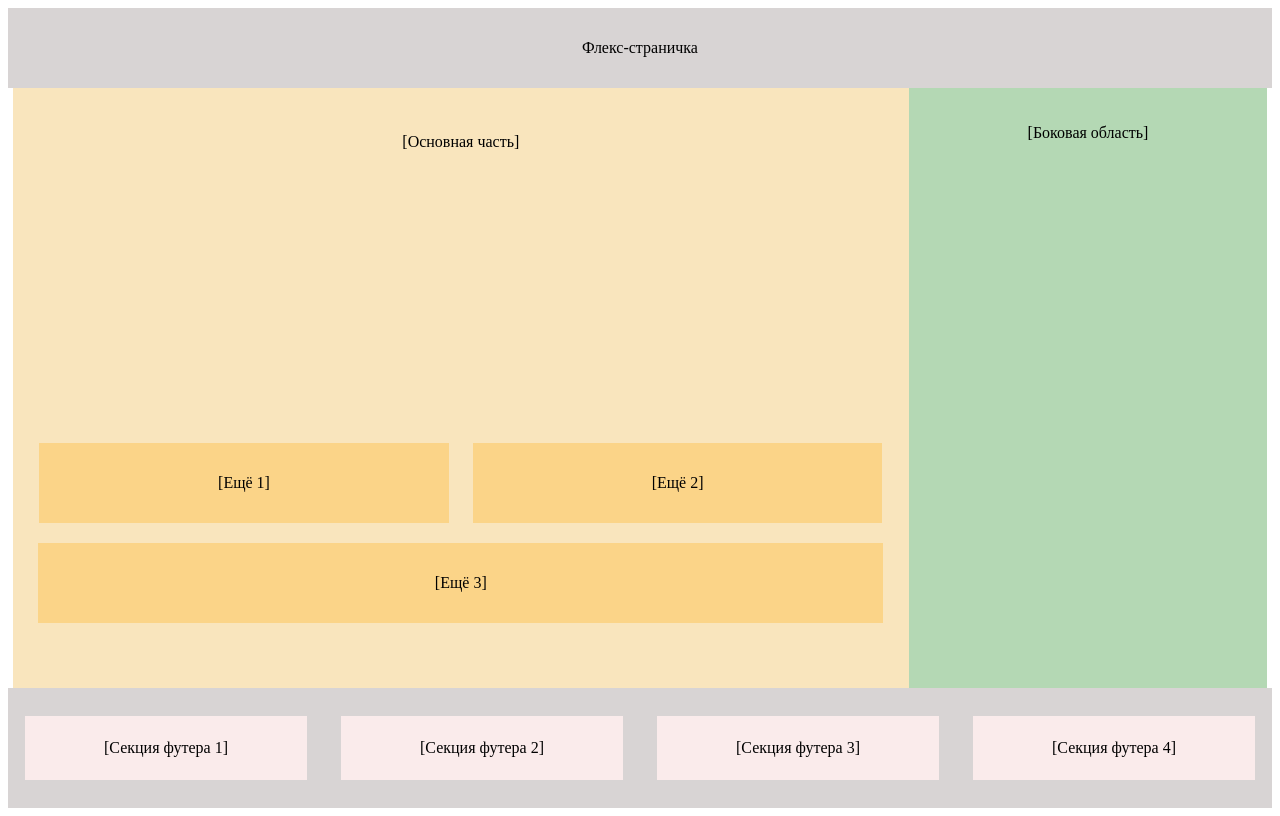
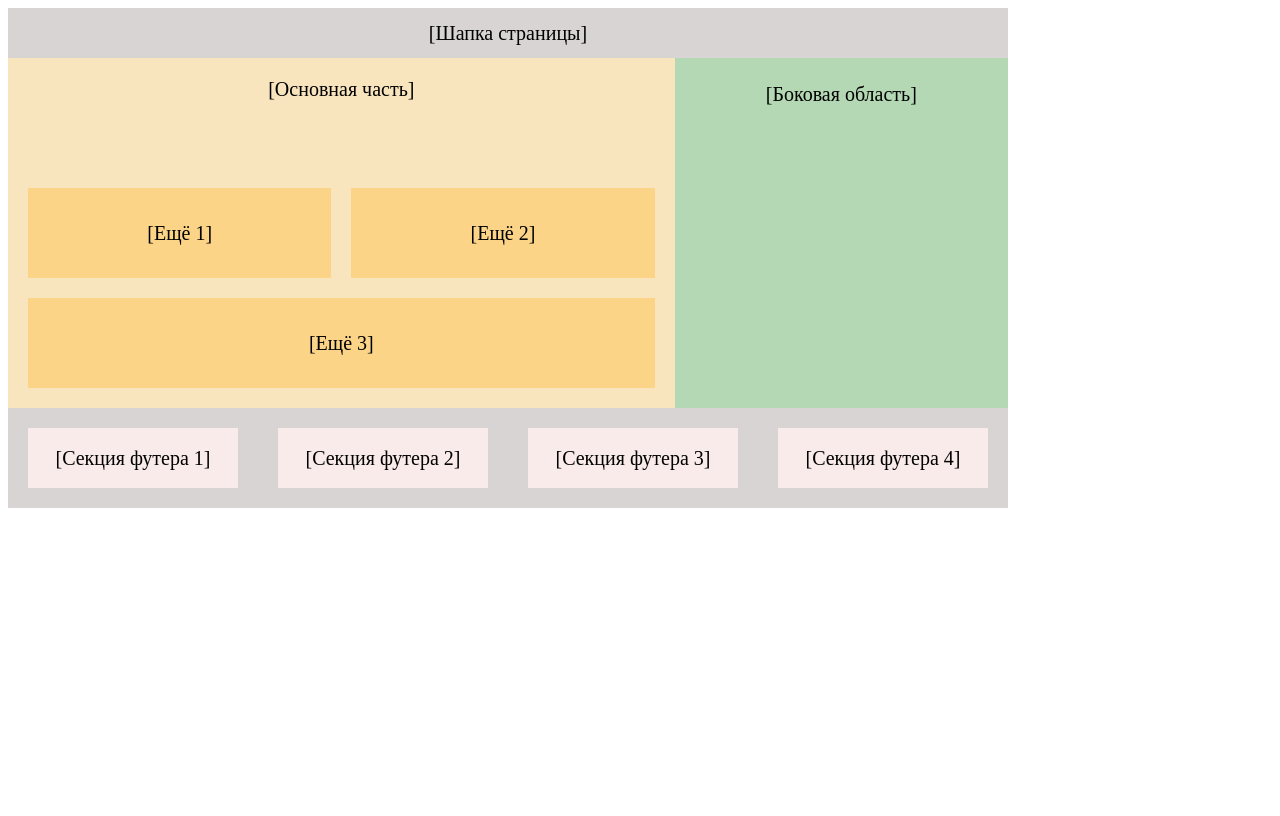
Before and after one commit to kledina/HW7_page-responsive, a plain HTML site: page index.html in a window 1280 px wide. Drawn offline with Linux system fonts and the light colour scheme; files that its build step writes are made by us from their sources.

Commit message:
исправила

```diff
--- a/index.html
+++ b/index.html
@@ -1,35 +1,31 @@
 <!DOCTYPE html>
 <html lang="en">
+
 <head>
     <meta charset="UTF-8">
     <meta http-equiv="X-UA-Compatible" content="IE=edge">
     <meta name="viewport" content="width=device-width, initial-scale=1.0">
     <title>Флекс-страничка</title>
-    <link rel="stylesheet" href="/ДЗ5/Страница/style.css">
+    <link rel="stylesheet" href="style.css">
 </head>
+
 <body>
-    <header>Флекс-страничка</header>
-    <main>
-        <div id="main">
-            <article>
-                <div id="maintext">[Основная часть]</div>
-            </article>
-            <div id="more">
-                <div class="more">[Ещё 1]</div>
-                <div class="more">[Ещё 2]</div>
-                <div class="more bottom">[Ещё 3]</div>
-            </div>
-        </div>
-        <aside>
-            <div class="aside">[Боковая область]</div>
-        </aside>
-    </main>
-    <footer>
-        <div class="footer">[Секция футера 1]</div>
-        <div class="footer">[Секция футера 2]</div>
-        <div class="footer">[Секция футера 3]</div>
-        <div class="footer">[Секция футера 4]</div>
-    </footer>
+    <div class="container">
+        <header class="header">[Шапка страницы]</header>
+        <main class="main">
+            <article class="article">[Основная часть]</article>
+            <div class="more left">[Ещё 1]</div>
+            <div class="more right">[Ещё 2]</div>
+            <div class="more bottom">[Ещё 3]</div>
+        </main>
+        <aside class="aside">[Боковая область]</aside>
+        <footer class="footer">
+            <div class="section">[Секция футера 1]</div>
+            <div class="section">[Секция футера 2]</div>
+            <div class="section">[Секция футера 3]</div>
+            <div class="section">[Секция футера 4]</div>
+        </footer>
+    </div>
+</body>
 
-</body>
 </html>
--- a/style.css
+++ b/style.css
@@ -1,75 +1,72 @@
 body {
     min-height: 100vh;
     text-align: center;
+    font-size: 20px;
     }
-header, footer {
+.container {
+    display: grid;
+    height: 500px;
+    width: 1000px;
+    grid-template-areas: "header header header"
+                        "main main aside"
+                        "footer footer footer";
+    grid-template-columns: repeat(3, 1fr);
+    grid-template-rows: 10% 1fr 20%;
+}
+.header {
+    background-color: rgb(216, 212, 212);
+    grid-area: header;
     display: flex;
-    flex: 0 0 10vh;
-    align-items: center;
-
-}
-header {
-    background-color: rgb(216, 212, 212);
     justify-content: center;
     align-items: center;
-    height: 10vh;
 }
-main {
+.main {
+    grid-area: main;
     background-color: rgb(249, 229, 189);
-    height: 75vh;
-    flex: 1;
-    width: 98vw;
-    display: inline-flex;
+    display:grid;
+    grid-template-columns: repeat(2, 1fr);
+    grid-template-rows: repeat(3, 1fr);
+    gap: 20px;
+    padding: 20px;
 }
-#main {
-    width: 70vw;
+.article {
+    grid-row: 1/2;
+    grid-column: 1/3;
 }
-#maintext {
-    margin-top: 5%;
-}
-article {
-    height: 300px;
-    width: 70vw;
-    align-items: center;
-
-}
-
 .more {
     background-color: rgb(251, 212, 136);
-    margin: 10px;
-    width: 32vw;
-    height: 10vh;
-    display: inline-flex;
+    display: flex;
+    justify-content: center;
     align-items: center;
-    justify-content: center;
-
 }
-.bottom {
-    width: 66vw;
+.more.left {
+    grid-row: 2/3;
+    grid-column: 1/2;
 }
-
-aside {
+.more.right {
+    grid-row: 2/3;
+    grid-column: 2/3;
+}
+.more.bottom {
+    grid-row: 3/4;
+    grid-column: 1/3;
+}
+.aside {
     background-color: rgb(180, 216, 180);
-    display: flex;
-    width: 28vw;
-    height: 75vh;
-    justify-content: center;
-    }
-
-    .aside {
-    margin-top: 10%;
-    }
-footer {
-    background-color: rgb(216, 212, 212);
-    flex-direction: row;
-    height: 15vh;
-    justify-content: space-around;
+    grid-area: aside;
+    padding-top: 25px;
     }
 .footer {
+    background-color: rgb(216, 212, 212);
+    grid-area: footer;
+    display: grid;
+    grid-template-columns: repeat(4, 1fr);
+    justify-content: space-between;
+}
+.section {
+    background-color: rgb(250, 235, 235);
+    margin: 20px;
     display: flex;
-    height: 8vh;
-    width: 22vw;
-    background-color: rgb(250, 235, 235);
+    justify-content: center;
     align-items: center;
-    justify-content: center;
 }
```
Lines whose indentation alone changed are shown as unchanged.
